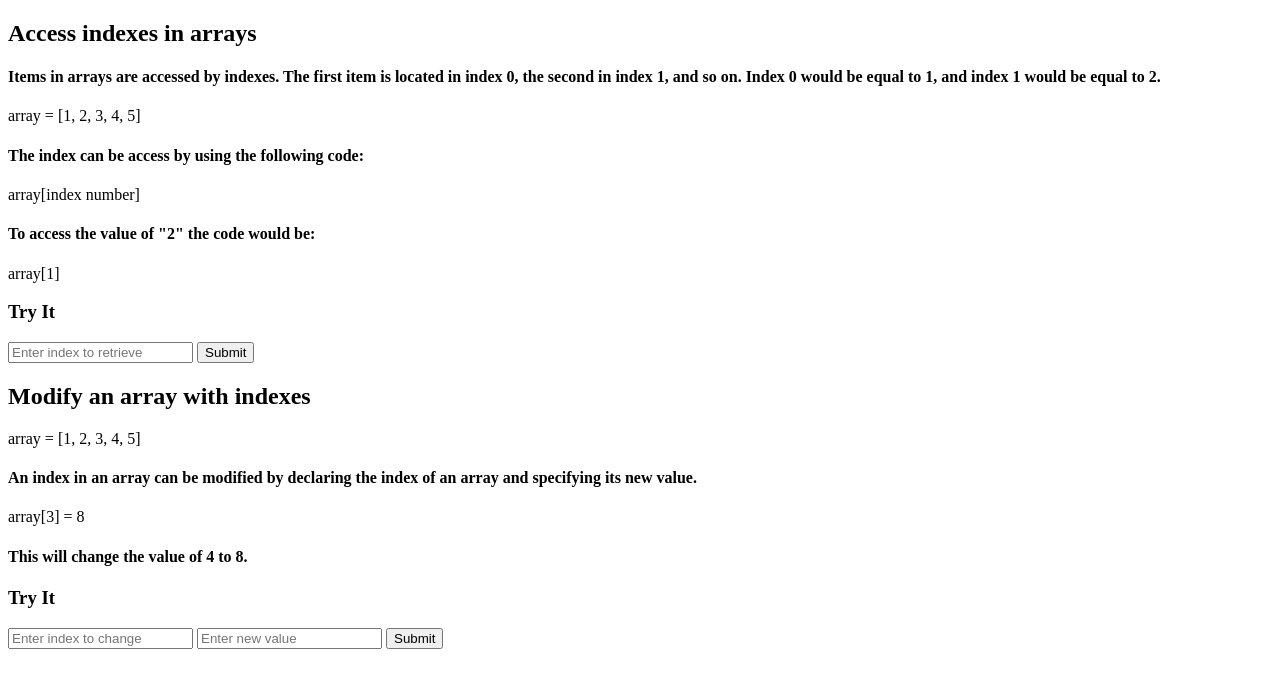
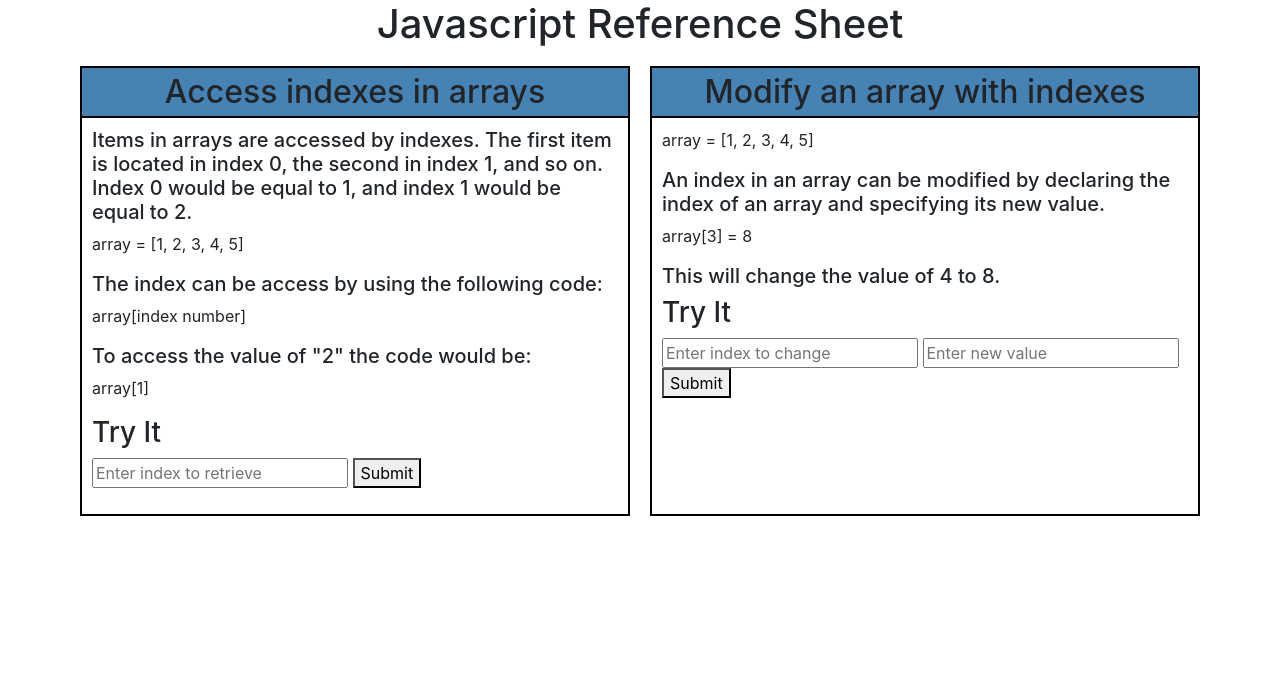
Before and after one commit to mcollins33/jscheatsheet, a plain HTML site: page index.html in a window 1280 px wide. Drawn offline with nearby package versions, Linux system fonts and the light colour scheme.

Commit message:
add styling

```diff
--- a/index.html
+++ b/index.html
@@ -1,30 +1,41 @@
 <!DOCTYPE html>
 <html>
+
 <head>
     <title>Javascript Cheat Sheet</title>
 </head>
+<link rel="stylesheet" href="https://maxcdn.bootstrapcdn.com/bootstrap/4.0.0/css/bootstrap.min.css" integrity="sha384-Gn5384xqQ1aoWXA+058RXPxPg6fy4IWvTNh0E263XmFcJlSAwiGgFAW/dAiS6JXm" crossorigin="anonymous">
+<link rel="stylesheet" href="style.css">
 <script src="cheat.js"></script>
+
 <body>
-<h2>Access indexes in arrays</h2>
-<h4>Items in arrays are accessed by indexes.  The first item is located in index 0, the second in index 1, and so on.  Index 0 would be equal to 1, and index 1 would be equal to 2.</h4>
+    <div class="container">
+    	<h1 class="center">Javascript Reference Sheet</h1>
+        <div class="row">
+            <div class="col-md no-padding border-2 margin-10">
+                <h2 class="heading center">Access indexes in arrays</h2>
+                <div class="padding-10">
+                    <h5>Items in arrays are accessed by indexes.  The first item is located in index 0, the second in index 1, and so on.  Index 0 would be equal to 1, and index 1 would be equal to 2.</h5>
                     <p>array = [1, 2, 3, 4, 5]</p>
-<h4>The index can be access by using the following code:</h4>
+                    <h5>The index can be access by using the following code:</h5>
                     <p>array[index number]</p>
-<h4>To access the value of "2" the code would be:</h4>
+                    <h5>To access the value of "2" the code would be:</h5>
                     <p>array[1]</p>
-
                     <h3>Try It</h3>
                     <form>
                         <input type="text" id="index" placeholder="Enter index to retrieve" />
                         <button type="button" onclick="displayIndex()">Submit</button>
                         <p id="indexValue"></p>
                     </form>
-
-<h2>Modify an array with indexes</h2>
+                </div>
+            </div>
+            <div class="col-md no-padding border-2 margin-10">
+                <h2 class="heading center">Modify an array with indexes</h2>
+                <div class="padding-10">
                     <p>array = [1, 2, 3, 4, 5]</p>
-<h4>An index in an array can be modified by declaring the index of an array and specifying its new value.</h4>
+                    <h5>An index in an array can be modified by declaring the index of an array and specifying its new value.</h5>
                     <p>array[3] = 8</p>
-<h4>This will change the value of 4 to 8.</h4>
+                    <h5>This will change the value of 4 to 8.</h5>
                     <h3>Try It</h3>
                     <form>
                         <input type="text" id="indexToChange" placeholder="Enter index to change" />
@@ -32,14 +43,10 @@
                         <button type="button" onclick="changeIndex()">Submit</button>
                         <p id="newArray"></p>
                     </form>
+                </div>
+            </div>
+        </div>
+    </div>
+</body>
 
-
-
-
-
-
-
-
-
-</body>
 </html>
--- /dev/null
+++ b/style.css
@@ -0,0 +1,21 @@
+.no-padding {
+	padding: 0;
+}
+.border-2 {
+	border: 2px solid black;
+}
+.margin-10 {
+	margin: 10px;
+}
+.padding-10 {
+	padding: 10px;
+}
+.center {
+	text-align: center;
+}
+.heading {
+    background-color: steelblue;
+ 	margin: 0;
+ 	padding: 5px;
+ 	border-bottom: 2px solid black;
+}
```
Lines whose indentation alone changed are shown as unchanged.
